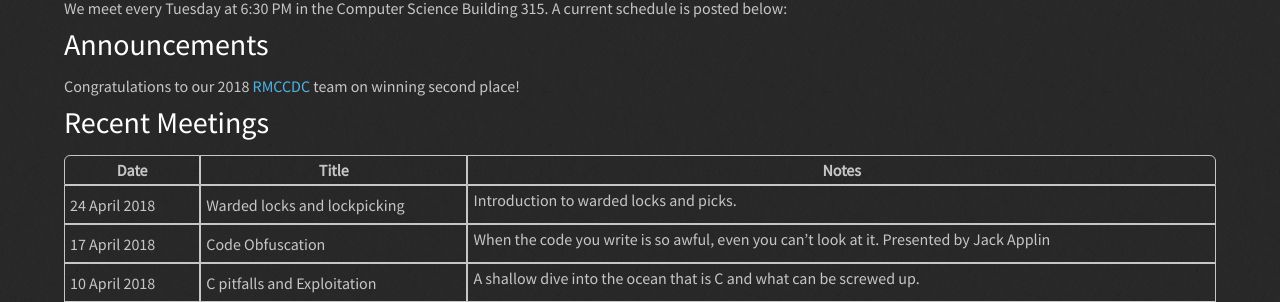
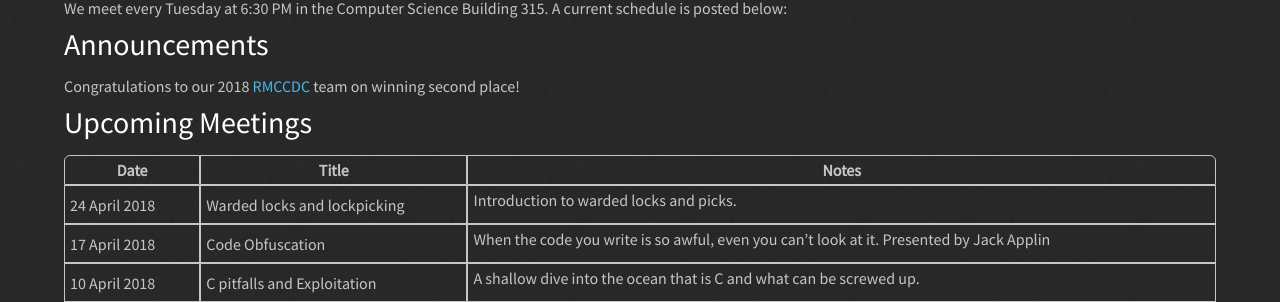
Before and after one commit to Hashdump/old-hashdump-site, a Jekyll site: the page built from index.md, in a window 1280 px wide. Shown: the part 193-495 px from the top of the page. Built offline with Jekyll 4.4.1, drawn with Linux system fonts in a browser that asks for light colours.

Commit message:
Changed meeting table title
changed from recent meetings to upcoming meetings

```diff
--- a/index.md
+++ b/index.md
@@ -12,5 +12,5 @@ Congratulations to our 2018 [RMCCDC](http://rmccdc.regis.edu/) team on winning s
 
 
 
-## Recent Meetings
+## Upcoming Meetings
 {% include meetings.html max=5 %}
```
